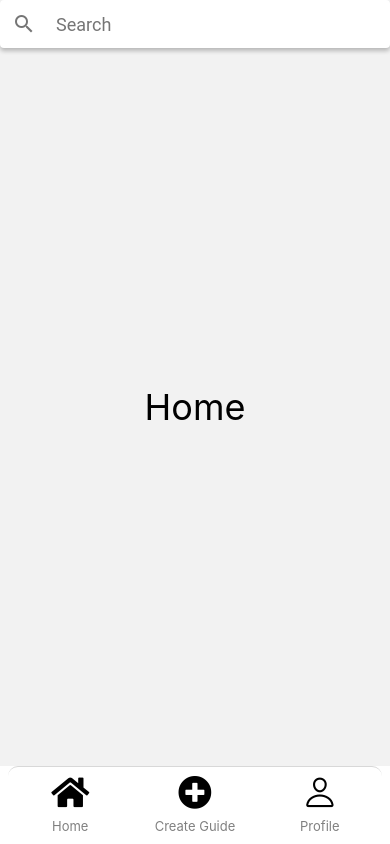
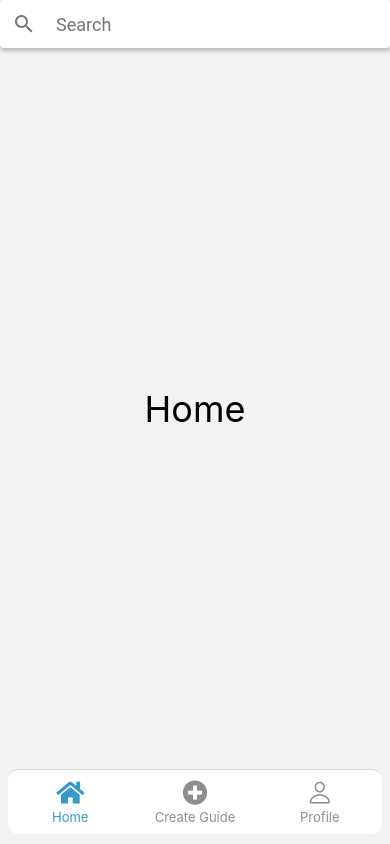
Before and after one commit to parazitas36/app, a React Native app: screen /Login in a window 390 px wide. Both pictures are taken after a click on the button "Login". Built offline with nearby package versions, Linux system fonts and the light colour scheme.

Commit message:
Mini UI patoublinimai

```diff
--- a/App.js
+++ b/App.js
@@ -3,7 +3,7 @@ import 'react-native-gesture-handler';
 import { NavigationContainer } from '@react-navigation/native';
 import { createBottomTabNavigator } from '@react-navigation/bottom-tabs';
 import { createStackNavigator } from '@react-navigation/stack';
-import { Dimensions, StatusBar } from 'react-native';
+import { Dimensions, StatusBar, View } from 'react-native';
 
 import FontAwesome5 from 'react-native-vector-icons/FontAwesome5';
 import Ionicons from 'react-native-vector-icons/Ionicons';
@@ -27,7 +27,7 @@ const CreateGuideScreenStack = createStackNavigator();
 const WelcomeScreen = () => {
   return (
     <WelcomeScreenStack.Navigator>
-      <WelcomeScreenStack.Screen options={{headerShown: false}} name="Welcome" component={Welcome} />
+      <WelcomeScreenStack.Screen options={{ headerShown: false }} name="Welcome" component={Welcome} />
       <WelcomeScreenStack.Screen name="Login" component={Login} />
       <WelcomeScreenStack.Screen name="Register" component={Register} />
     </WelcomeScreenStack.Navigator>
@@ -65,35 +65,45 @@ const App = () => {
 
   return (
     <Context.Provider value={{ loggedIn, setLoggedIn }}>
-      <StatusBar barStyle="dark-content" backgroundColor="#eeeeee"/>
+      <StatusBar barStyle="dark-content" backgroundColor="#eeeeee" />
       <NavigationContainer>
+        {
+          loggedIn === false
+          &&
+          <WelcomeScreen />
+        }
         {
           loggedIn === true
           &&
+          <View style={{ backgroundColor: 'rgb(242, 242, 242)', height: '100%' }}>
             <Tab.Navigator
               screenOptions={{
                 tabBarStyle: {
-                height: windowHeight*.08,
+                  height: 65,
                   borderRadius: 10,
                   width: '96%',
                   marginLeft: '2%',
                   marginBottom: 10,
-                backgroundColor: "white"
+                  backgroundColor: "white",
+                  paddingBottom: 9,
+                  paddingTop: 6,
                 },
-              tabBarIconStyle:{
-                width: windowHeight*.05,
-                height: windowHeight*.05,
+                tabBarIconStyle: {
+                  width: 32,
+                  height: 32,
                   flex: 1,
                   justifyContent: 'center',
                   alignContent: 'center',
                   alignItems: 'center',
-                alignSelf: 'center'
+                  alignSelf: 'center',
+                  margin: 0
                 },
-              tabBarLabelStyle:{
+                tabBarLabelStyle: {
                   fontSize: 13,
-                color: 'grey'
                 },
-              headerShown: false
+                tabBarActiveTintColor: 'rgba(55, 155, 200, 1)',
+                headerShown: false,
+                tabBarHideOnKeyboard: true
               }}
             >
               <Tab.Screen
@@ -101,8 +111,8 @@ const App = () => {
                 component={Home}
                 options={{
                   tabBarLabel: "Home",
-                tabBarIcon: () => (
-                  <FontAwesome5 name={"home"} size={windowHeight*.04} color={'black'}/>
+                  tabBarIcon: (props) => (
+                    <FontAwesome5 name={"home"} size={props.size} color={props.color} />
                   )
                 }}
               />
@@ -111,8 +121,8 @@ const App = () => {
                 component={CreateGuide}
                 options={{
                   tabBarLabel: "Create Guide",
-                tabBarIcon: () => (
-                  <FontAwesome5 name={"plus-circle"} size={windowHeight*.04} color={'black'}/>
+                  tabBarIcon: (props) => (
+                    <FontAwesome5 name={"plus-circle"} size={props.size} color={props.color} />
                   )
                 }}
               />
@@ -121,18 +131,15 @@ const App = () => {
                 component={Profile}
                 options={{
                   tabBarLabel: "Profile",
-                tabBarIcon: () => (
-                  <Ionicons name={"person-outline"} size={windowHeight*.04} color={'black'} />
+                  tabBarIcon: (props) => (
+                    <Ionicons name={"person-outline"} size={props.size} color={props.color} />
                   )
                 }}
               />
             </Tab.Navigator>
+          </View>
         }
-        {
-          loggedIn === false
-          &&
-          <WelcomeScreen />
-        }
+
       </NavigationContainer>
     </Context.Provider>
   );
--- a/components/blocks/AddTextBlock.js
+++ b/components/blocks/AddTextBlock.js
@@ -14,6 +14,7 @@ const AddTextBlock = (props) => {
         numberOfLines={10}
         onChangeText={props.onChangeText}
         placeholder="Enter your text"
+        placeholderTextColor={'grey'}
       />
       <View style={styles.viewButtons}>
         <AgreeBtn
--- a/components/buttons/AgreeBtn.js
+++ b/components/buttons/AgreeBtn.js
@@ -14,8 +14,8 @@ const styles = StyleSheet.create({
         width: 120,
         borderWidth: 4,
         borderRadius: 6,
-        borderColor: "#57F74C",
-        backgroundColor: "#57F74C",
+        borderColor: "#1F9B0C",
+        backgroundColor: "#1F9B0C",
         marginRight: 3,
     },
     text: {
--- a/components/buttons/DiscardBtn.js
+++ b/components/buttons/DiscardBtn.js
@@ -14,8 +14,8 @@ const styles = StyleSheet.create({
         width: 120,
         borderWidth: 4,
         borderRadius: 6,
-        borderColor: "#F72F2F",
-        backgroundColor: "#F72F2F",
+        borderColor: "#D82A17",
+        backgroundColor: "#D82A17",
         marginLeft: 3,
     },
     text: {
--- a/components/buttons/EditBlockBtn.js
+++ b/components/buttons/EditBlockBtn.js
@@ -10,7 +10,7 @@ const EditBlockBtn = (props) => {
     return (
         <TouchableOpacity>
             <Pressable onPress={props.onPress}>
-                <FontAwesome name='pencil' size={windowWidth*.1} color="black"/>
+                <FontAwesome name='pencil' size={windowWidth*.1} color="#434343"/>
             </Pressable>
         </TouchableOpacity>
     );
--- a/components/buttons/RemoveBlockBtn.js
+++ b/components/buttons/RemoveBlockBtn.js
@@ -10,7 +10,7 @@ const RemoveBlockBtn = (props) => {
     return (
         <TouchableOpacity>
             <Pressable onPress={props.onPress}>
-                <FontAwesome name='trash-o' size={windowWidth*.1} color="black"/>
+                <FontAwesome name='trash-o' size={windowWidth*.1} color="#D82A17"/>
             </Pressable>
         </TouchableOpacity>
     );
--- a/components/modals/CreateBlockModal.js
+++ b/components/modals/CreateBlockModal.js
@@ -84,7 +84,7 @@ const CreateBlockModal = (props) => {
                         styles={styles}
                         onChangeText={setText}
                         onPress={() => {
-                            if (text === null) { return; }
+                            if (text === null || text === "") { alert('No text has been entered!'); return; }
                             setShowBlock(false);
                             setBlocks(blocks => [...blocks, { type: 'text', object: text, id: block_id }])
                             setBlockID(block_id + 1);
--- a/components/modals/EditTextModal.js
+++ b/components/modals/EditTextModal.js
@@ -26,11 +26,12 @@ const EditTextModal = (props) => {
                         onChangeText={setText}
                         defaultValue={blocks[editID].object}
                         placeholder="Enter your text"
+                        placeholderTextColor={'grey'}
                     />
                     <View style={styles.viewButtons}>
                         <AgreeBtn
                             onPress={() => {
-                                if (text === null) { return; }
+                                if (text === null || text === "") { alert('No text has been entered!'); return; }
                                 else {
                                     blocks[editID].object = text;
                                     setShowEditText(false);
--- a/screens/CreateGuide.js
+++ b/screens/CreateGuide.js
@@ -130,6 +130,7 @@ const CreateGuide = () => {
                     placeholder='Title'
                     multiline={true}
                     onChangeText={setTitle}
+                    placeholderTextColor={'grey'}
                 />
                 {
                     blocks.map((item) => {
--- a/screens/Login.js
+++ b/screens/Login.js
@@ -20,8 +20,8 @@ const Login = () => {
     return (
         <View style={styles.loginForm}>
             <Text style={styles.txt}>Login</Text>
-            <TextInput style={styles.txtInput} onChangeText={setUsername} placeholder={"Enter your username"}/>
-            <TextInput style={styles.txtInput} onChangeText={setPassword} placeholder={"Enter your password"}/>
+            <TextInput style={styles.txtInput} onChangeText={setUsername} placeholder={"Enter your username"} placeholderTextColor={'grey'}/>
+            <TextInput style={styles.txtInput} onChangeText={setPassword} placeholder={"Enter your password"}  placeholderTextColor={'grey'}/>
             <Button styles={styles} title='Login' onPress={() => {console.log(username, password); setLoggedIn(true)}}/>
         </View>
     );
@@ -43,7 +43,7 @@ const styles = StyleSheet.create({
         width: windowWidth *.5,
         textAlign: 'center',
         fontSize: 17,
-        color: 'grey'
+        color: 'black',
     },
     txt: {
         color: "#000",
```
Lines whose indentation alone changed are shown as unchanged.
